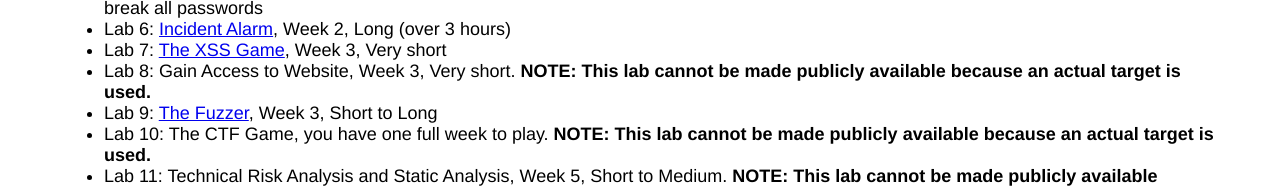
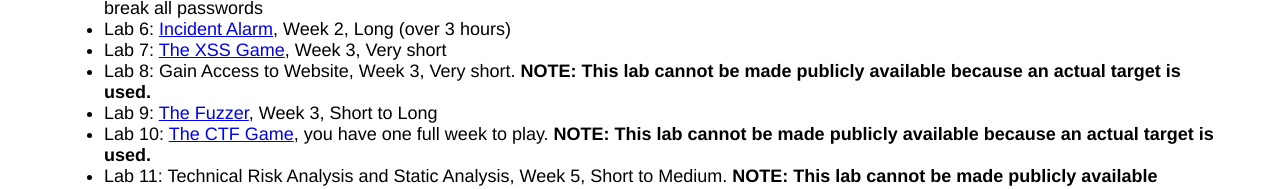
Before and after one commit to yasinovskyy/DefenseAgainstTheDarkArts, a plain HTML site: page index-summer.html in a window 1280 px wide. Shown: the part 4899-5088 px from the top of the page. Drawn offline with Linux system fonts and the light colour scheme.

Commit message:
Posted CTF details without real target

```diff
--- a/index-summer.html
+++ b/index-summer.html
@@ -226,7 +226,7 @@
 <li>Lab 7: <a href="https://github.com/tuftsdev/DefenseAgainstTheDarkArts/blob/gh-pages/labs/lab07-xss.md">The XSS Game</a>, Week 3, Very short</li>
 <li>Lab 8: Gain Access to Website, Week 3, Very short. <strong>NOTE: This lab cannot be made publicly available because an actual target is used.</strong></li>
 <li>Lab 9: <a href="https://github.com/tuftsdev/DefenseAgainstTheDarkArts/blob/gh-pages/labs/lab09-fuzzer.md">The Fuzzer</a>, Week 3, Short to Long</li>
-<li>Lab 10: The CTF Game, you have one full week to play. <strong>NOTE: This lab cannot be made publicly available because an actual target is used.</strong></li>
+<li>Lab 10: <a href="https://github.com/tuftsdev/DefenseAgainstTheDarkArts/blob/gh-pages/labs/lab10-ctf.md">The CTF Game</a>, you have one full week to play. <strong>NOTE: This lab cannot be made publicly available because an actual target is used.</strong></li>
 <li>Lab 11: Technical Risk Analysis and Static Analysis, Week 5, Short to Medium. <strong>NOTE: This lab cannot be made publicly available because an actual target is used.</strong></li>
 <li>Lab 12: <a href="https://github.com/tuftsdev/DefenseAgainstTheDarkArts/blob/gh-pages/labs/lab12-malware.md">Android Malware Analysis</a>, Week 6, Short to Medium</li>
 </ul>
```
Also changed, not shown: index.html (+1 -1 lines), 1 other file.
